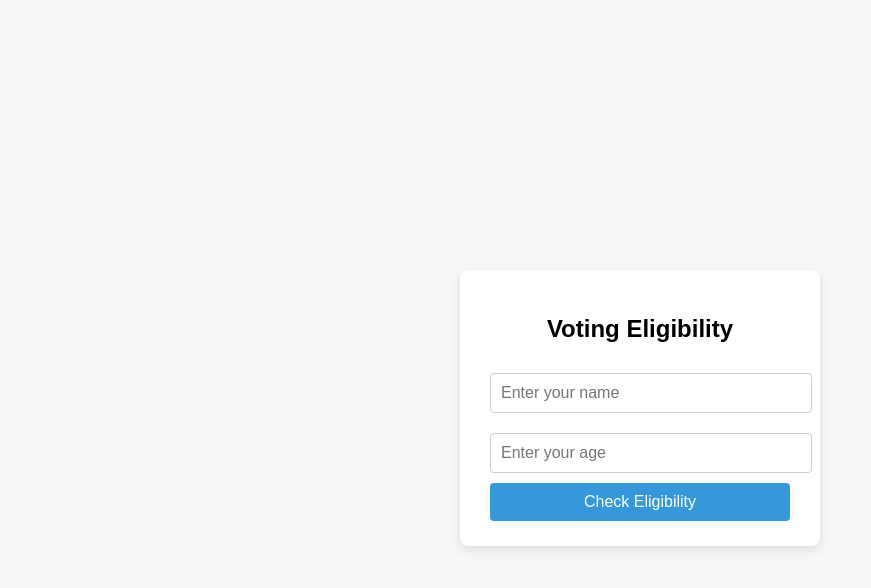
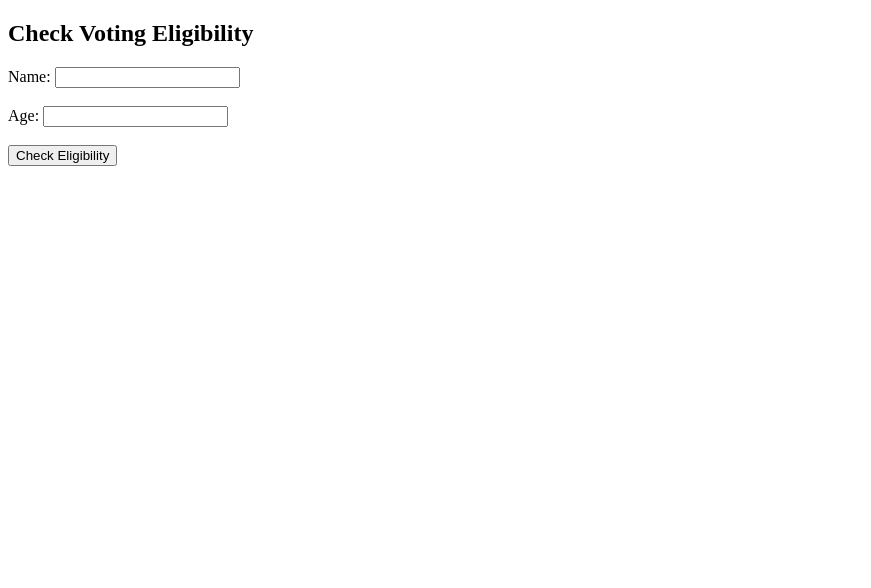
Before and after one commit to acciojob/promises-and-chains-Achintbhavsar, a website: page main.html in a window 1280 px wide. Shown: the whole page, without its empty margins (0-871 px from the left). Drawn offline with Linux system fonts and the light colour scheme.

Commit message:
created a submission

```diff
--- a/main.html
+++ b/main.html
@@ -1,96 +1,52 @@
 <!DOCTYPE html>
 <html lang="en">
 <head>
-  <meta charset="UTF-8" />
-  <title>Voting Eligibility Form</title>
-  <style>
-    body {
-      font-family: Arial, sans-serif;
-      background: #f7f7f7;
-      display: flex;
-      justify-content: center;
-      align-items: center;
-      height: 100vh;
-    }
-
-    .form-container {
-      background-color: white;
-      padding: 25px 30px;
-      border-radius: 8px;
-      box-shadow: 0 4px 12px rgba(0, 0, 0, 0.1);
-      width: 300px;
-    }
-
-    .form-container h2 {
-      margin-bottom: 20px;
-      text-align: center;
-    }
-
-    input {
-      width: 100%;
-      padding: 10px;
-      margin: 10px 0;
-      font-size: 16px;
-      border: 1px solid #ccc;
-      border-radius: 4px;
-    }
-
-    button {
-      width: 100%;
-      padding: 10px;
-      background-color: #3498db;
-      color: white;
-      border: none;
-      border-radius: 4px;
-      font-size: 16px;
-      cursor: pointer;
-    }
-
-    button:hover {
-      background-color: #2980b9;
-    }
-  </style>
+  <meta charset="UTF-8">
+  <title>Voting Eligibility Checker</title>
 </head>
 <body>
+  <h2>Check Voting Eligibility</h2>
 
-  <div class="form-container">
-    <h2>Voting Eligibility</h2>
-    <form id="voteForm">
-      <input type="text" id="name" placeholder="Enter your name" />
-      <input type="number" id="age" placeholder="Enter your age" />
-      <button id="btn" type="submit">Check Eligibility</button>
-    </form>
-  </div>
+  <form id="voteForm">
+    <label for="name">Name:</label>
+    <input type="text" id="name" /><br><br>
+
+    <label for="age">Age:</label>
+    <input type="number" id="age" /><br><br>
+
+    <button type="submit" id="btn">Check Eligibility</button>
+  </form>
 
   <script>
-    document.getElementById("voteForm").addEventListener("submit", function (e) {
+    document.getElementById("voteForm").addEventListener("submit", function(e) {
       e.preventDefault();
 
       const name = document.getElementById("name").value.trim();
-      const age = parseInt(document.getElementById("age").value.trim());
+      const age = document.getElementById("age").value.trim();
 
-
-      if (!name || isNaN(age)) {
+      if (!name || !age) {
         alert("Please enter valid details.");
         return;
       }
 
-
-      const checkVotingEligibility = new Promise((resolve, reject) => {
+      const checkEligibility = new Promise((resolve, reject) => {
         setTimeout(() => {
-          if (age > 18) {
-            resolve(`Welcome, ${name}. You can vote.`);
+          if (Number(age) > 18) {
+            resolve();
           } else {
-            reject(`Oh sorry ${name}. You aren't old enough.`);
+            reject();
           }
         }, 4000);
+      });
 
-
-      checkVotingEligibility
-        .then((msg) => alert(msg))
-        .catch((msg) => alert(msg));
+      checkEligibility
+        .then(() => {
+          alert(`Welcome, ${name}. You can vote.`);
+        })
+        .catch(() => {
+          alert(`Oh sorry ${name}. You aren't old enough.`);
+        });
     });
   </script>
-
 </body>
 </html>
```
Also changed, not shown: script.js (+32 -1 lines).
